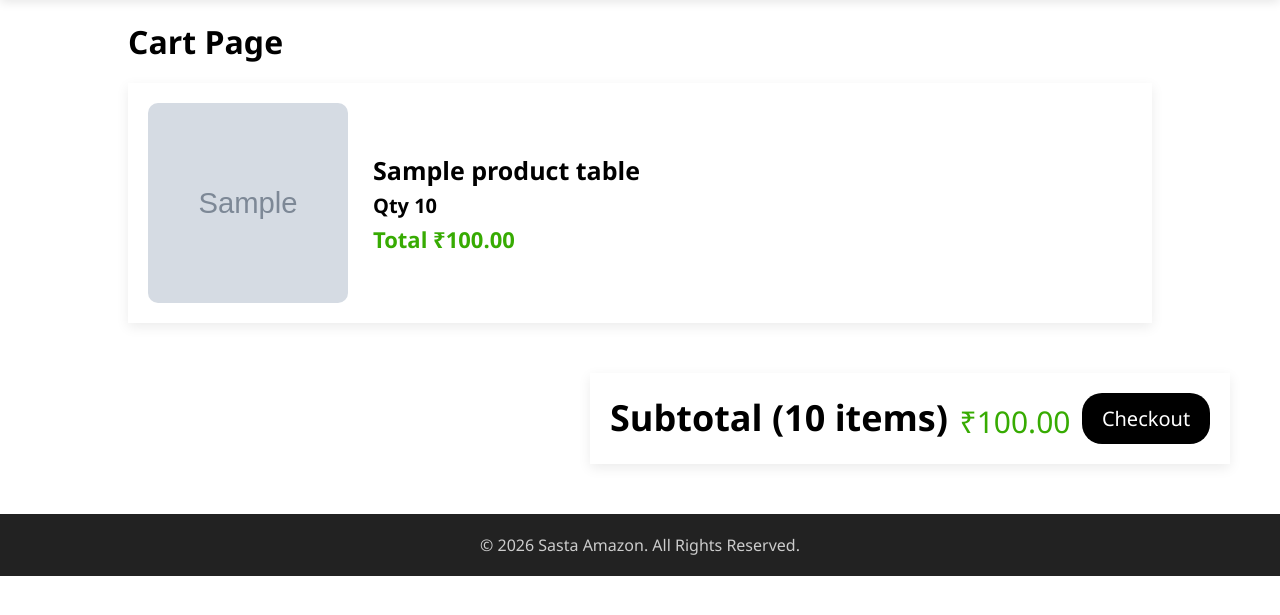
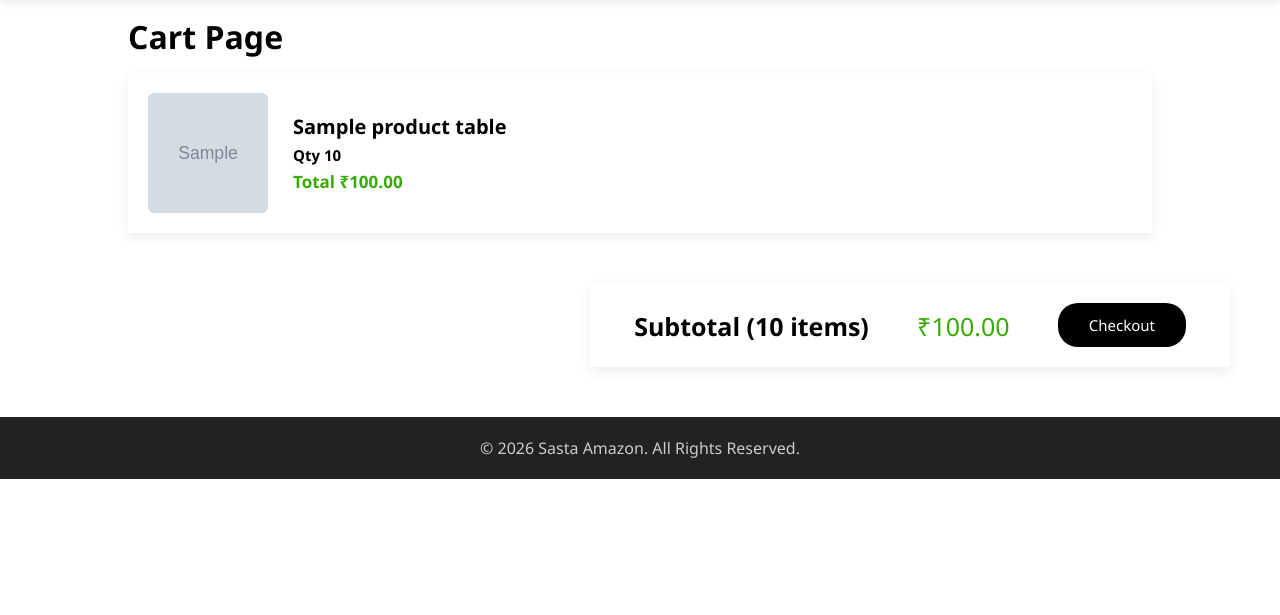
Before and after one commit to Suyash-coder-kumar/Sasta_Amazon, a Django app: page /cart/ in a window 1280 px wide. Shown: the part 71-686 px from the top of the page. Run offline with Django 5.2, Linux system fonts and the light colour scheme; a user stored in the database is signed in; tables that the repository leaves empty hold one stand-in row (values such as "Sample post"); grey boxes marked "Sample" are stand-in pictures; parts of the project's set-up code (start-up, migrations or seed data) failed here and were passed over.

Commit message:
refactor: modified style of cart page
Decreased image size of product and font size

```diff
--- a/sasta_amazon/core/static/core/css/style.css
+++ b/sasta_amazon/core/static/core/css/style.css
@@ -182,7 +182,7 @@ footer {
     background-color:#fff;
 }
 .cart-container h1{
-    margin: 20px 0;
+    margin: 15px 0;
 }
 .cart-item {
     margin-bottom: 20px;
@@ -199,21 +199,21 @@ footer {
 
 }
 .cart-item-image{
-    height: 200px;
-    width: 200px;
+    height: 120px;
+    width: 120px;
     border-radius: 5%;
     object-fit: cover;
 }
 .cart-item-name{
-    font-size: 25px;
+    font-size: 20px;
     font-weight: bold;
 }
 .cart-item-qty{
-    font-size: 20px;
+    font-size: 15px;
     font-weight: bold;
 }
 .cart-item-price{
-    font-size: 22px;
+    font-size: 17px;
     font-weight: bold;
     color: var(--secondary);
 }
@@ -230,20 +230,22 @@ footer {
     box-shadow:0 4px 12px rgba(0, 0, 0, 0.08) ;
     padding: 20px;
     background-color: rgb(255, 255, 255);
-    justify-content: space-between;
+    justify-content: space-around;
 }
 .cart-checkout-title{
-    font-size: 36px;
+    font-size: 25px;
+    margin-top: 6px;
     font-weight: 600;
 }
 .cart-checkout-price{
     color: var(--secondary);
-    font-size: 30px;
+    font-size: 25px;
     font-weight: 500;
-    margin-top: 8px;
+    margin-top: 6px;
+
 }
 .checkout-btn{
-    font-size: 20px;
+    font-size: 15px;
     text-decoration: none;
     color: white;
     padding: 12px;
```
